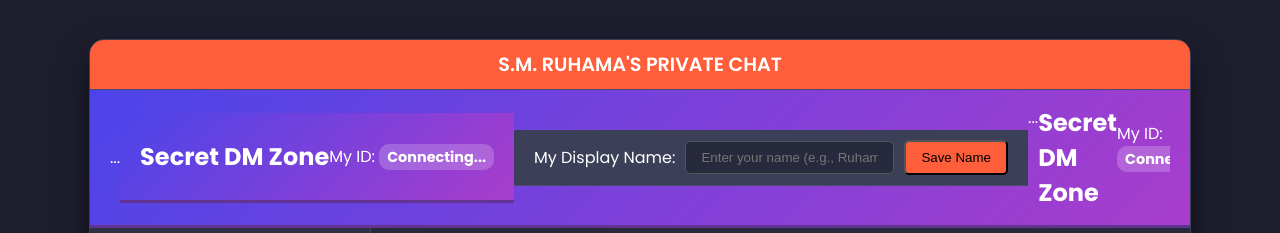
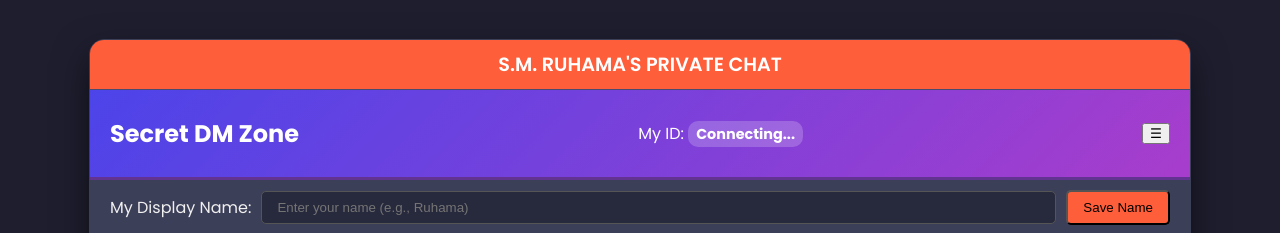
Before and after one commit to RuhamaNaCl/SM-chatringbot, a plain HTML site: page index.html in a window 1280 px wide. Shown: the top 233 px of the page. Drawn offline with Linux system fonts and the light colour scheme; no server answers.

Commit message:
Update index.html

```diff
--- a/index.html
+++ b/index.html
@@ -12,11 +12,12 @@
 
         <div id="signature-title">S.M. RUHAMA'S PRIVATE CHAT</div>
 
-        <header class="main-header">
-            ...
+
+
         <header class="main-header">
             <h2>Secret DM Zone</h2>
             <p>My ID: <span id="my-uid">Connecting...</span></p>
+            <button id="menu-btn">☰</button>
         </header>
 
         <div id="name-settings" class="name-settings-bar">
```
